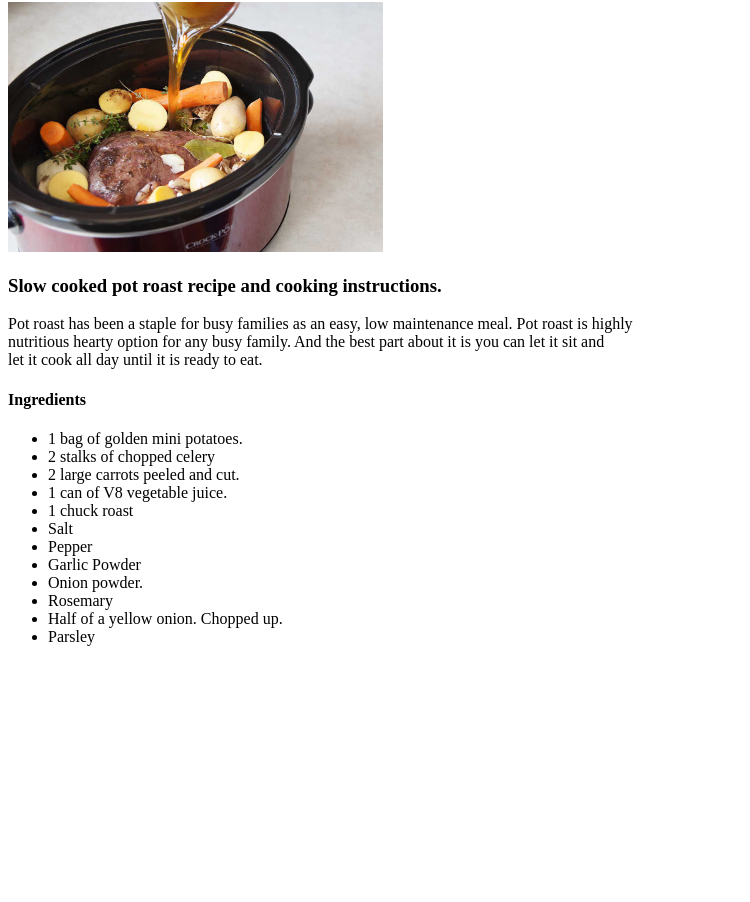
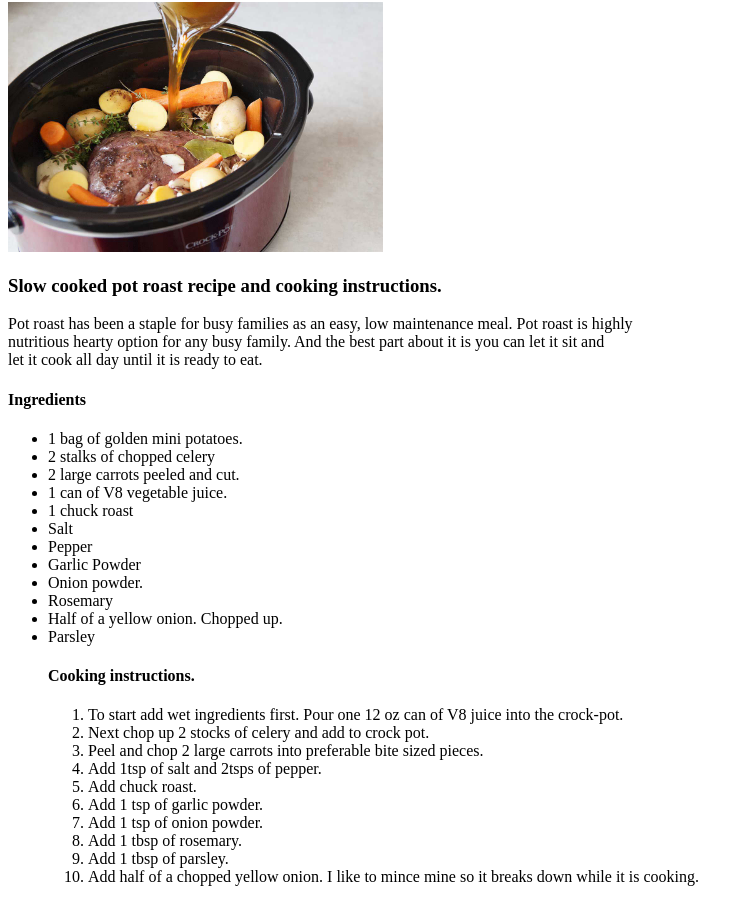
Before and after one commit to LeoSpoder/odin-recipes, a plain HTML site: page recipes/slow_cook_potroast.html in a window 1280 px wide. Shown: the part 78-980 px from the top of the page, without its empty margins (0-750 px from the left). Before the commit the page ends 800 px from the top, so only its background shows below. Drawn offline with Linux system fonts and the light colour scheme.

Commit message:
Added cooking instructions for pot roast recipe.

```diff
--- a/recipes/slow_cook_potroast.html
+++ b/recipes/slow_cook_potroast.html
@@ -25,6 +25,19 @@
             <li>Rosemary</li>
             <li>Half of a yellow onion. Chopped up.</li>
             <li>Parsley</li>
+    <h4>Cooking instructions.</h4>
+        <ol>
+            <li>To start add wet ingredients first. Pour one 12 oz can of V8 juice into the crock-pot.</li>
+            <li>Next chop up 2 stocks of celery and add to crock pot.</li>
+            <li>Peel and chop 2 large carrots into preferable bite sized pieces.</li>
+            <li>Add 1tsp of salt and 2tsps of pepper.</li>
+            <li>Add chuck roast.</li>
+            <li>Add 1 tsp of garlic powder.</li>
+            <li>Add 1 tsp of onion powder.</li>
+            <li>Add 1 tbsp of rosemary.</li>
+            <li>Add 1 tbsp of parsley.</li>
+            <li>Add half of a chopped yellow onion. I like to mince mine so it breaks down while it is cooking.</li>
+        </ol>
 
 
         </ul>
```
